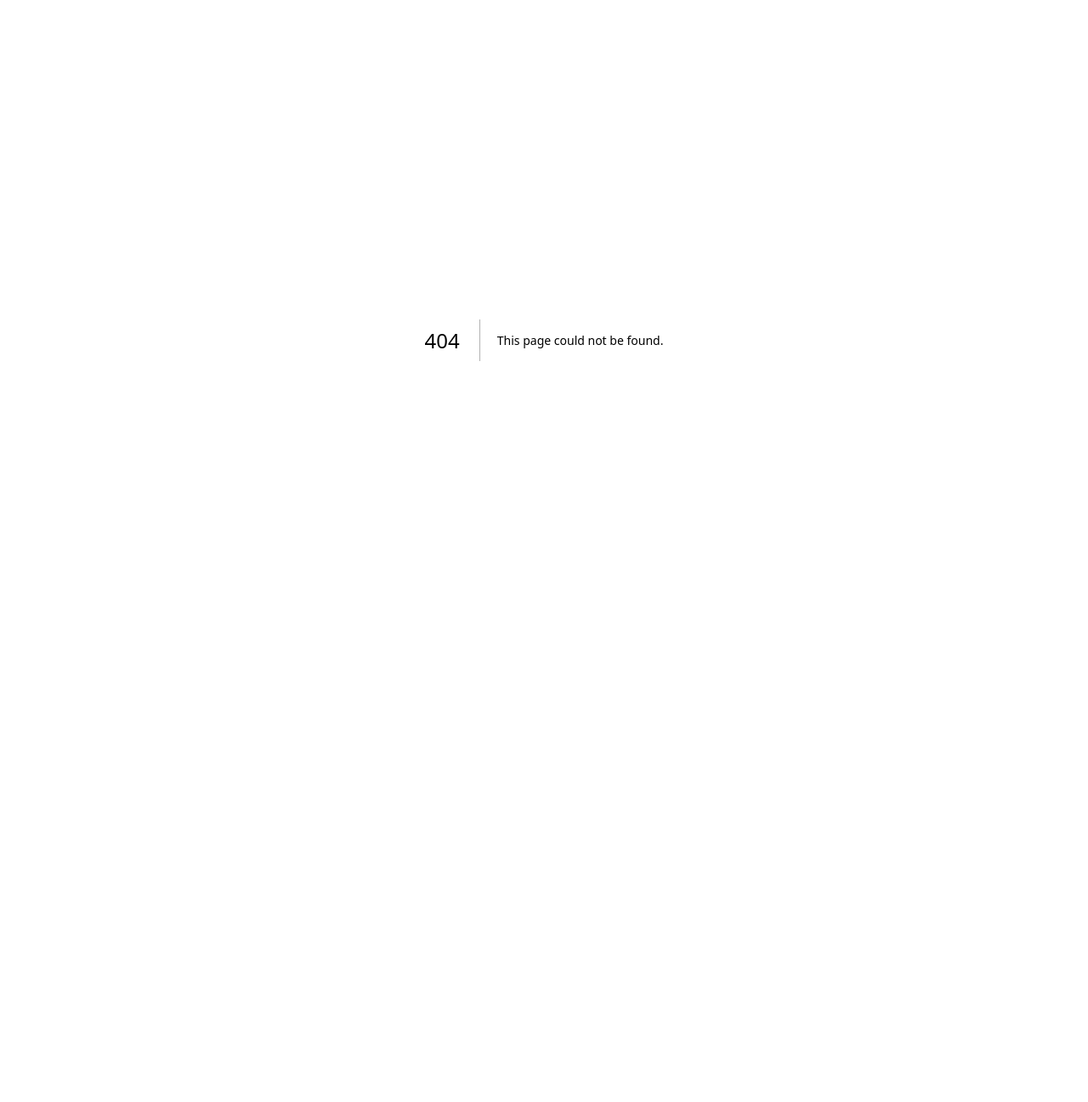
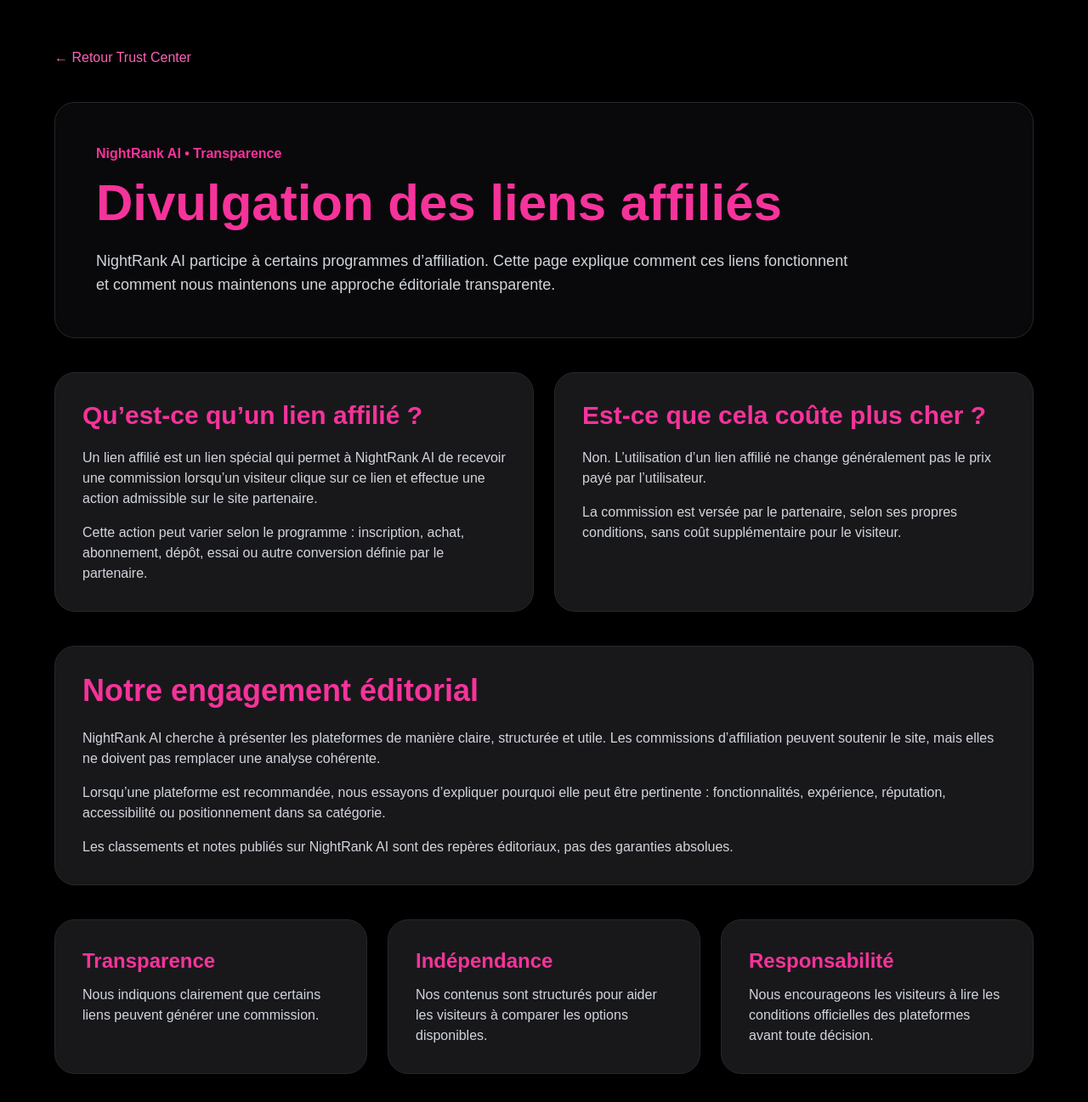
Before and after one commit to tbagvolkov/nightrank-ai, a Next.js app: page /company/affiliate-disclosure in a window 1280 px wide. Before the commit this address had no page. Shown: the top 1297 px of the page at 85% size. Before the commit the page ends 800 px from the top, so only its background shows below. Built offline with nearby package versions, Linux system fonts and the light colour scheme.

Commit message:
Trust Center: add affiliate disclosure page

```diff
--- /dev/null
+++ b/app/company/affiliate-disclosure/page.tsx
@@ -0,0 +1,209 @@
+export const metadata = {
+  title: "Divulgation des liens affiliés | NightRank AI",
+  description:
+    "Découvrez comment NightRank AI utilise les liens affiliés, comment les commissions fonctionnent et notre engagement de transparence éditoriale.",
+};
+
+export default function AffiliateDisclosurePage() {
+  return (
+    <main className="min-h-screen bg-black text-white px-6 py-14">
+      <div className="max-w-6xl mx-auto">
+        <a href="/company" className="text-pink-400 hover:text-pink-300">
+          ← Retour Trust Center
+        </a>
+
+        <section className="mt-10 bg-zinc-950 border border-zinc-800 rounded-3xl p-8 md:p-12">
+          <p className="text-pink-500 font-bold mb-4">
+            NightRank AI • Transparence
+          </p>
+
+          <h1 className="text-5xl md:text-6xl font-bold text-pink-500 mb-6">
+            Divulgation des liens affiliés
+          </h1>
+
+          <p className="text-gray-300 text-lg max-w-4xl">
+            NightRank AI participe à certains programmes d’affiliation. Cette
+            page explique comment ces liens fonctionnent et comment nous
+            maintenons une approche éditoriale transparente.
+          </p>
+        </section>
+
+        <section className="mt-10 grid md:grid-cols-2 gap-6">
+          <div className="bg-zinc-900 border border-zinc-800 rounded-3xl p-8">
+            <h2 className="text-3xl font-bold text-pink-500 mb-5">
+              Qu’est-ce qu’un lien affilié ?
+            </h2>
+
+            <p className="text-gray-300 mb-4">
+              Un lien affilié est un lien spécial qui permet à NightRank AI de
+              recevoir une commission lorsqu’un visiteur clique sur ce lien et
+              effectue une action admissible sur le site partenaire.
+            </p>
+
+            <p className="text-gray-300">
+              Cette action peut varier selon le programme : inscription, achat,
+              abonnement, dépôt, essai ou autre conversion définie par le
+              partenaire.
+            </p>
+          </div>
+
+          <div className="bg-zinc-900 border border-zinc-800 rounded-3xl p-8">
+            <h2 className="text-3xl font-bold text-pink-500 mb-5">
+              Est-ce que cela coûte plus cher ?
+            </h2>
+
+            <p className="text-gray-300 mb-4">
+              Non. L’utilisation d’un lien affilié ne change généralement pas le
+              prix payé par l’utilisateur.
+            </p>
+
+            <p className="text-gray-300">
+              La commission est versée par le partenaire, selon ses propres
+              conditions, sans coût supplémentaire pour le visiteur.
+            </p>
+          </div>
+        </section>
+
+        <section className="mt-10 bg-zinc-900 border border-zinc-800 rounded-3xl p-8">
+          <h2 className="text-4xl font-bold text-pink-500 mb-6">
+            Notre engagement éditorial
+          </h2>
+
+          <p className="text-gray-300 mb-4">
+            NightRank AI cherche à présenter les plateformes de manière claire,
+            structurée et utile. Les commissions d’affiliation peuvent soutenir
+            le site, mais elles ne doivent pas remplacer une analyse cohérente.
+          </p>
+
+          <p className="text-gray-300 mb-4">
+            Lorsqu’une plateforme est recommandée, nous essayons d’expliquer
+            pourquoi elle peut être pertinente : fonctionnalités, expérience,
+            réputation, accessibilité ou positionnement dans sa catégorie.
+          </p>
+
+          <p className="text-gray-300">
+            Les classements et notes publiés sur NightRank AI sont des repères
+            éditoriaux, pas des garanties absolues.
+          </p>
+        </section>
+
+        <section className="mt-10 grid md:grid-cols-3 gap-6">
+          <div className="bg-zinc-900 border border-zinc-800 rounded-3xl p-8">
+            <h3 className="text-2xl font-bold text-pink-500 mb-3">
+              Transparence
+            </h3>
+            <p className="text-gray-300">
+              Nous indiquons clairement que certains liens peuvent générer une
+              commission.
+            </p>
+          </div>
+
+          <div className="bg-zinc-900 border border-zinc-800 rounded-3xl p-8">
+            <h3 className="text-2xl font-bold text-pink-500 mb-3">
+              Indépendance
+            </h3>
+            <p className="text-gray-300">
+              Nos contenus sont structurés pour aider les visiteurs à comparer
+              les options disponibles.
+            </p>
+          </div>
+
+          <div className="bg-zinc-900 border border-zinc-800 rounded-3xl p-8">
+            <h3 className="text-2xl font-bold text-pink-500 mb-3">
+              Responsabilité
+            </h3>
+            <p className="text-gray-300">
+              Nous encourageons les visiteurs à lire les conditions officielles
+              des plateformes avant toute décision.
+            </p>
+          </div>
+        </section>
+
+        <section className="mt-10 bg-zinc-900 border border-zinc-800 rounded-3xl p-8">
+          <h2 className="text-4xl font-bold text-pink-500 mb-6">
+            Ce que vous devez vérifier
+          </h2>
+
+          <ul className="space-y-3 text-gray-300">
+            <li>• Les conditions officielles de la plateforme visitée</li>
+            <li>• Les prix, abonnements ou frais éventuels</li>
+            <li>• Les règles de confidentialité et de sécurité</li>
+            <li>• Les conditions d’utilisation du service</li>
+            <li>• La disponibilité du service dans votre région</li>
+          </ul>
+        </section>
+
+        <section className="mt-10 bg-zinc-950 border border-zinc-800 rounded-3xl p-8">
+          <h2 className="text-4xl font-bold text-pink-500 mb-6">
+            Questions fréquentes
+          </h2>
+
+          <div className="space-y-6">
+            <div>
+              <h3 className="text-2xl font-bold mb-2">
+                NightRank AI gagne-t-il de l’argent avec certains liens ?
+              </h3>
+              <p className="text-gray-300">
+                Oui. Certains liens présents sur le site peuvent être affiliés
+                et générer une commission si une action admissible est effectuée.
+              </p>
+            </div>
+
+            <div>
+              <h3 className="text-2xl font-bold mb-2">
+                Les commissions influencent-elles les avis ?
+              </h3>
+              <p className="text-gray-300">
+                Notre objectif est de garder une structure de comparaison utile,
+                claire et cohérente. Les visiteurs doivent toujours comparer les
+                options et lire les conditions officielles.
+              </p>
+            </div>
+
+            <div>
+              <h3 className="text-2xl font-bold mb-2">
+                Est-ce que je paie plus cher en utilisant un lien affilié ?
+              </h3>
+              <p className="text-gray-300">
+                Généralement non. La commission est versée par le partenaire et
+                ne change pas le prix pour l’utilisateur.
+              </p>
+            </div>
+          </div>
+        </section>
+
+        <section className="mt-10 grid md:grid-cols-3 gap-6">
+          <a
+            href="/company/methodology"
+            className="bg-zinc-900 border border-zinc-800 rounded-3xl p-8 hover:border-pink-500 transition"
+          >
+            <h3 className="text-2xl font-bold mb-3">Méthodologie</h3>
+            <p className="text-gray-300">
+              Voir comment nous comparons les plateformes.
+            </p>
+          </a>
+
+          <a
+            href="/company/contact"
+            className="bg-zinc-900 border border-zinc-800 rounded-3xl p-8 hover:border-pink-500 transition"
+          >
+            <h3 className="text-2xl font-bold mb-3">Contact</h3>
+            <p className="text-gray-300">
+              Nous écrire pour une question ou une correction.
+            </p>
+          </a>
+
+          <a
+            href="/company"
+            className="bg-zinc-900 border border-zinc-800 rounded-3xl p-8 hover:border-pink-500 transition"
+          >
+            <h3 className="text-2xl font-bold mb-3">Trust Center</h3>
+            <p className="text-gray-300">
+              Retourner au centre de confiance.
+            </p>
+          </a>
+        </section>
+      </div>
+    </main>
+  );
+}
```
